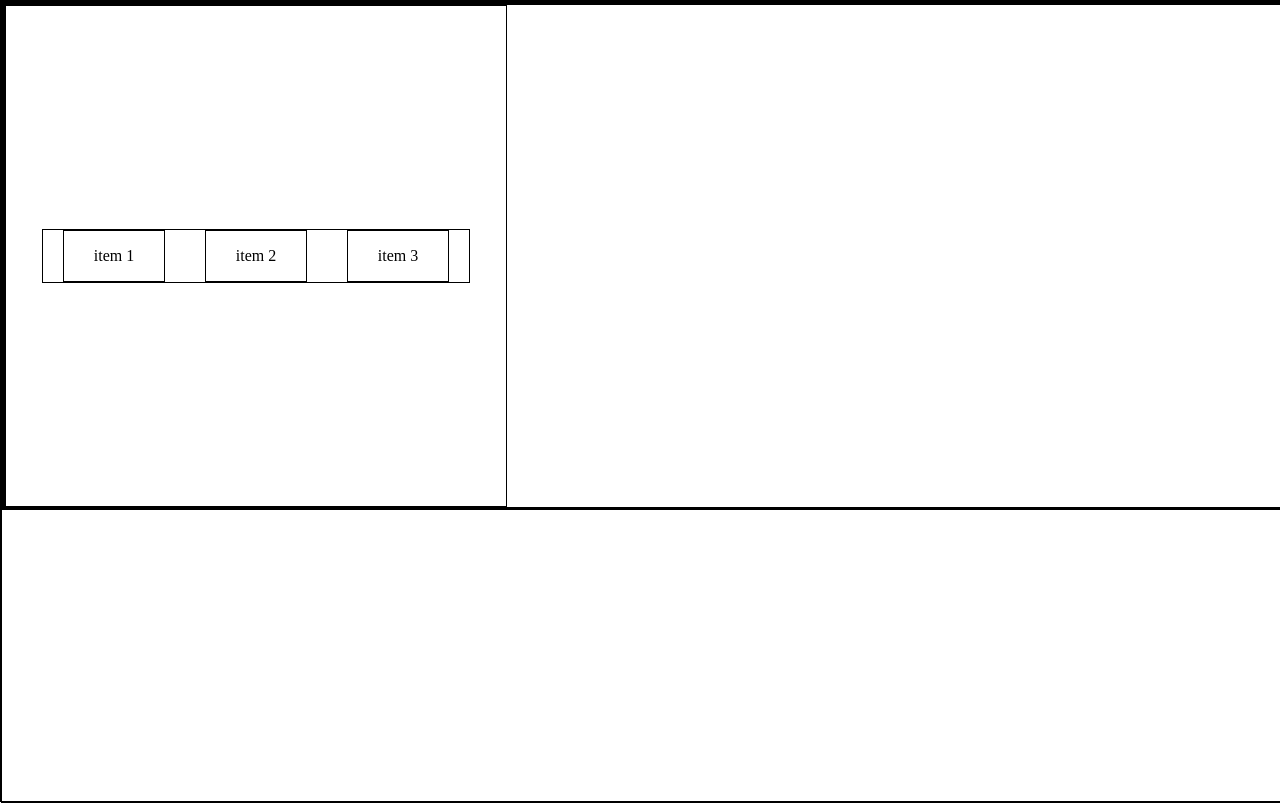
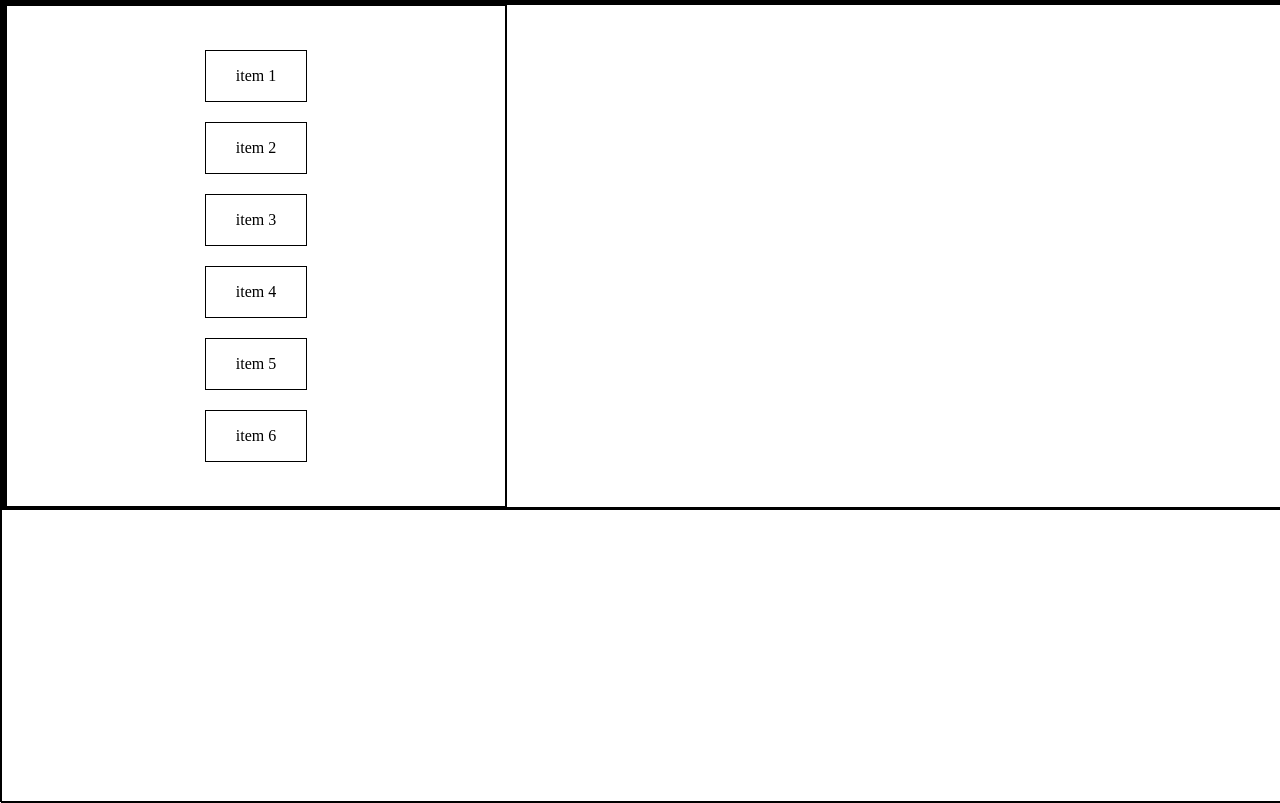
Before and after one commit to godcl1623/CLONE-react-dnd, a React (Create React App) app: page / in a window 1280 px wide. Built offline with nearby package versions, Linux system fonts and the light colour scheme.

Commit message:
crd - features - 정렬 테스트

```diff
--- a/src/components/App.tsx
+++ b/src/components/App.tsx
@@ -11,13 +11,14 @@ export default function App() {
   const dragCategory = useSelector((state: RootState) => state.currentDragCategory);
   const dropCategory = useSelector((state: RootState) => state.currentDropCategory);
   const isDropped = useSelector((state: RootState) => state.isDropped);
+  const [foo, setFoo] = useState<any>('');
   const [localDrop, setLocalDrop] = useState<any>('');
   const dispatch = useDispatch();
   const dropOptions: IDropOptions = {
     currentItemCategory: {
       level0: ['test1'],
-      level1: ['test2'],
-      level2: ['test3']
+      level1: ['test2', 'test3', 'test4', 'test5', 'test6', 'test7'],
+      // level2: ['test3']
     },
     dropHandler: (e: Event) => {
       alert(e.target);
@@ -26,12 +27,19 @@ export default function App() {
   }
   const dragOptions: IDragOptions = {
     currentItemCategory: {
-      level0: ['test1', 'test2', 'test3']
+      level0: ['test1', 'test2', 'test3', 'test4', 'test5', 'test6']
     },
     dragstartHandler: (e: Event) => {
       const HTMLEventTarget = e.target! as HTMLElement;
       dispatch(setCurrentDragTarget(HTMLEventTarget));
+    },
+    dragendHandler: (e: Event) => {
+      const HTMLEventTarget = e.target! as HTMLElement;
+      const parent = HTMLEventTarget.parentNode;
+      parent?.removeChild(HTMLEventTarget);
+      parent?.appendChild(HTMLEventTarget);
     }
+    // disableCurrent: false
   }
   const [ dropRef, dropResult ] = useDropClone(dropOptions);
   const [ dragRef, dragInfo ] = useDragClone(dragOptions);
@@ -56,7 +64,7 @@ export default function App() {
         <div id="dnd-test-zone">
           <div
             id="dropzone"
-            ref={dropRef}
+            // ref={dropRef}
           >
             {/* <div
               id="dropzone_first_child"
@@ -68,11 +76,18 @@ export default function App() {
             </div> */}
           <div
             id="item-container"
-            ref={dragRef}
+            // ref={dragRef}
+            ref={el => {
+              dropRef.current = el;
+              dragRef.current = el;
+            }}
           >
             <div className="item">item 1</div>
             <div className="item">item 2</div>
             <div className="item">item 3</div>
+            <div className="item">item 4</div>
+            <div className="item">item 5</div>
+            <div className="item">item 6</div>
           </div>
           </div>
         </div>
--- a/src/hooks/useDragClone.tsx
+++ b/src/hooks/useDragClone.tsx
@@ -4,7 +4,8 @@ import { BasicDndOptions, HandlerTemplate, HandlerTemplateOptions, CommonUtils }
 import { RootState } from '../reducers';
 import { updateDragCategory, updateDropState } from '../actions';
 
-export type IDragOptions = Omit<BasicDndOptions, 'dropHandler'>;
+// export type IDragOptions = Omit<BasicDndOptions, 'dropHandler'>;
+export type IDragOptions = BasicDndOptions;
 type DragInfo = {
   startPoint: DragEvent | null;
   lastPoint: DragEvent | null;
@@ -12,6 +13,8 @@ type DragInfo = {
 
 export default function useDragClone(option: IDragOptions): any[] {
   const isDropped = useSelector((state: RootState) => state.isDropped);
+  const dragCategory = useSelector((state: RootState) => state.currentDragCategory);
+  const dropCategory = useSelector((state: RootState) => state.currentDropCategory);
   const [isDraggable, makeDraggable] = useState(true);
   const [dragInfo, setdragInfo] = useState<DragInfo>({
     startPoint: null,
@@ -226,5 +229,5 @@ export default function useDragClone(option: IDragOptions): any[] {
     };
   }, [updateDroppedTargetInfo]);
 
-  return [dragRef, dragInfo];
+  return [dragRef, dragInfo, dropCategory];
 }
--- a/src/hooks/useDropClone.tsx
+++ b/src/hooks/useDropClone.tsx
@@ -68,7 +68,9 @@ export default function useDropClone(option: IDropOptions): any {
         const targetIdxInNodes = Array.from((htmlTarget.parentNode! as HTMLElement).childNodes).indexOf(htmlTarget);
         if (currentItemCategory) {
           const dropCategory = Object.values(currentItemCategory)[levelOfDropTarget][targetIdxInNodes];
-          dispatch(updateDropCategory(dropCategory));
+          if (dropCategory) {
+            dispatch(updateDropCategory(dropCategory));
+          }
         }
       }
     },
--- a/src/styles/style.css
+++ b/src/styles/style.css
@@ -38,10 +38,15 @@ html, body, #App, #dnd-test-zone {
 
 #item-container {
   display: flex;
+  flex-direction: column;
+  justify-content: center;
+  align-items: center;
+  width: 100%;
+  height: 100%;
 }
 
 .item {
-  margin: 0 20px;
+  margin: 10px 20px;
   width: 100px;
   height: 50px;
   display: flex;
```
